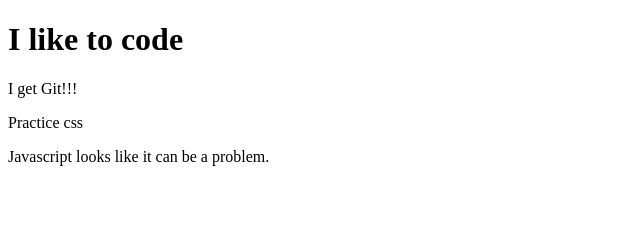
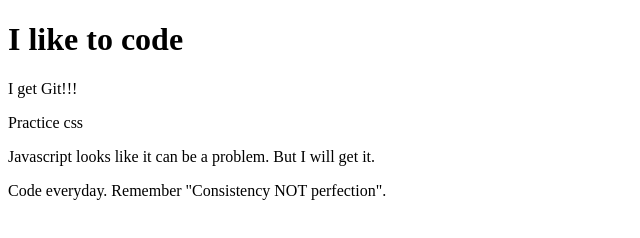
Before and after one commit to RafiatDaodu/youtubepractice, a plain HTML site: page index.htm in a window 1280 px wide. Shown: the whole page, without its empty margins (0-640 px from the left). Drawn offline with Linux system fonts and the light colour scheme.

Commit message:
Update index.htm

```diff
--- a/index.htm
+++ b/index.htm
@@ -4,6 +4,7 @@
 <h1>I like to code</h1>
 <p>I get Git!!!</p>
 <P>Practice css</P>
-<p>Javascript looks like it can be a problem.</p>
+<p>Javascript looks like it can be a problem. But I will get it.</p>
+<p>Code everyday. Remember "Consistency NOT perfection".<p>
 </body>
 </html>
```
